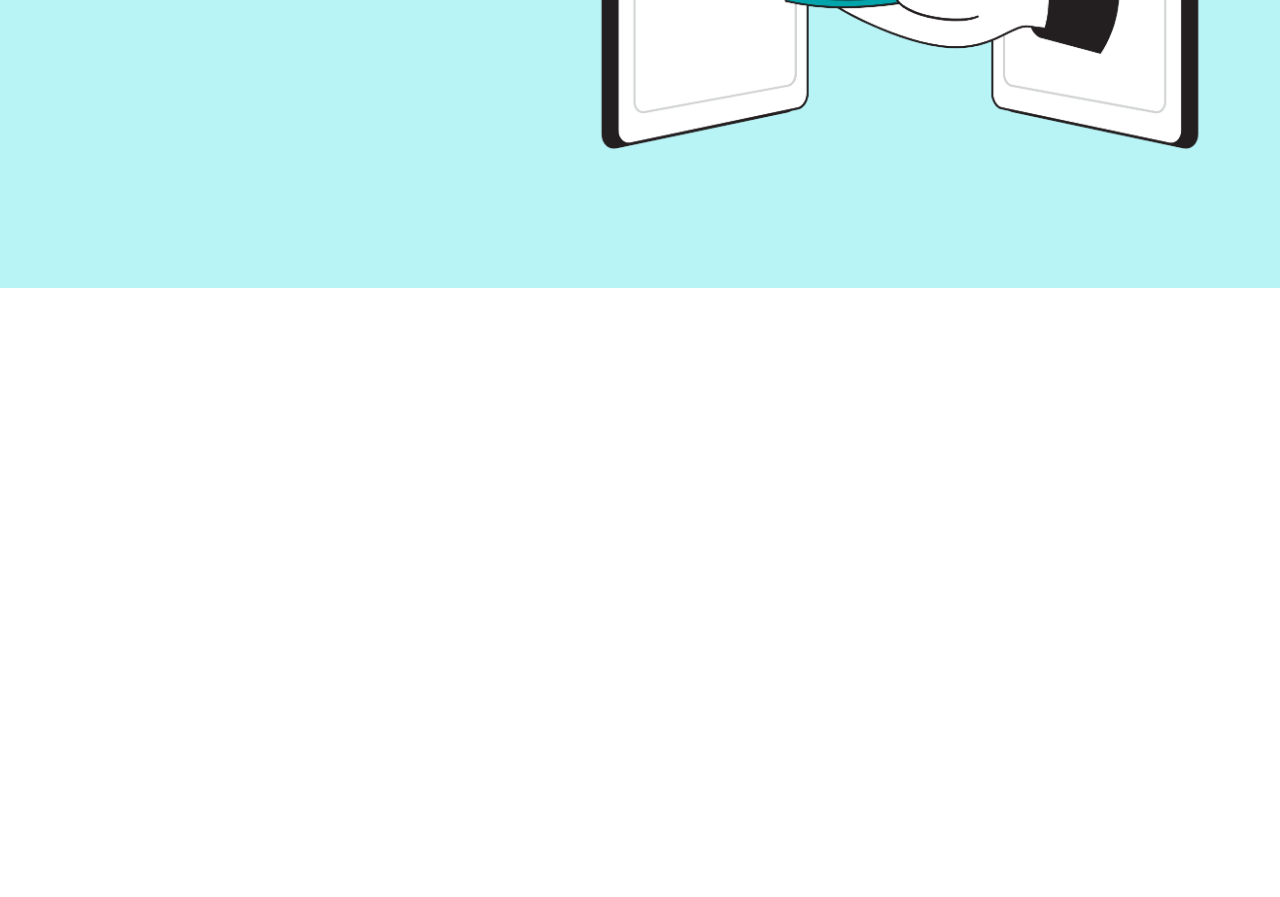
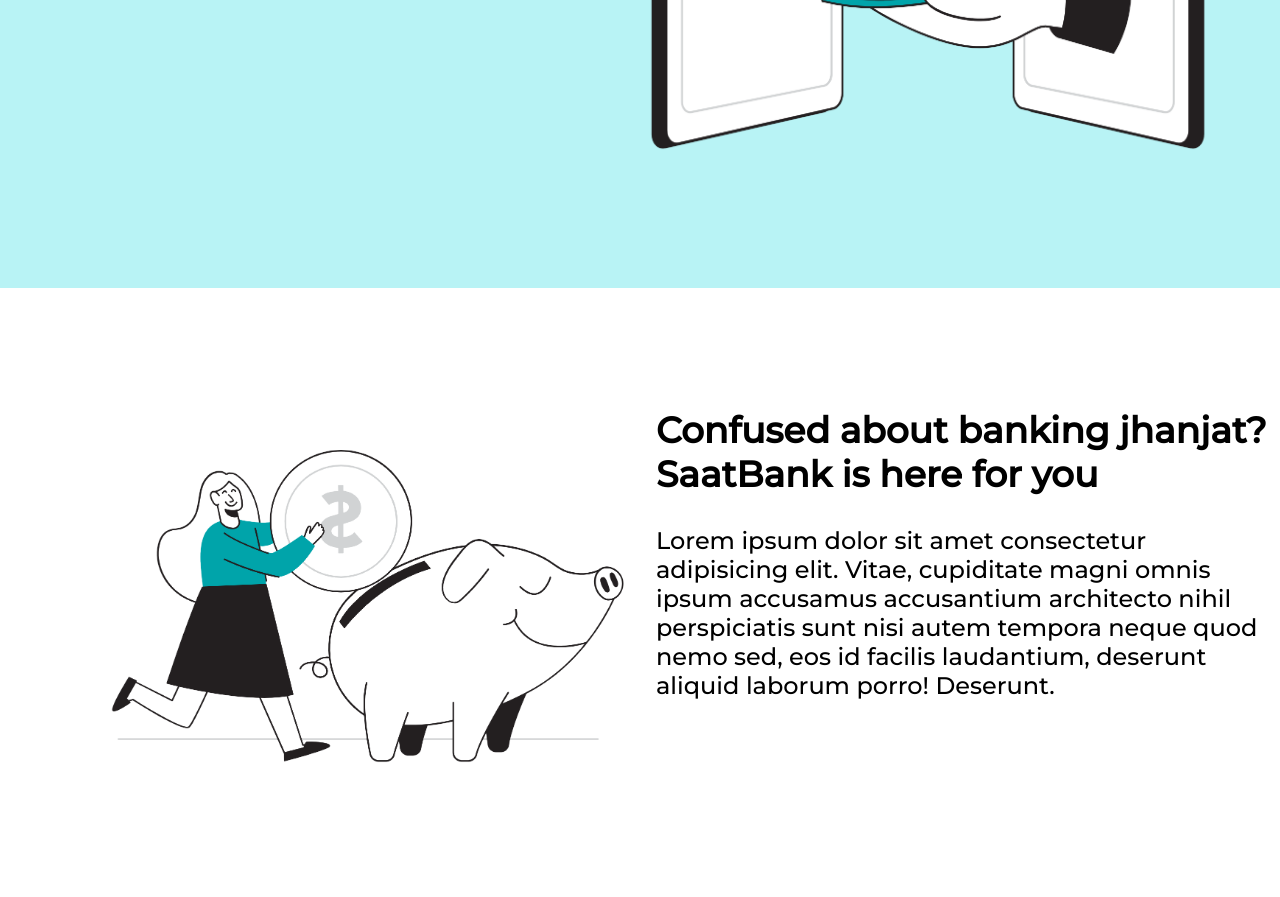
Before and after one commit to Nandini-13/SaatBank, a plain HTML site: page index.html in a window 1280 px wide. Shown: the part 512-1409 px from the top of the page. Before the commit the page ends 800 px from the top, so only its background shows below. Drawn offline with Linux system fonts and the light colour scheme.

Commit message:
some change

```diff
--- a/index.html
+++ b/index.html
@@ -13,12 +13,12 @@
         <div id="left">
             <h1>SaatBank</h1>
             <h2>Saath hain, toh baat hai</h2>
-            <a href=".html">
+
                 <button>
-                    <a href=".html">
+                    <a href="#info">
                         Information
                     </a>
-                </button></a>
+                </button>
 
             <button>
                 <a href="./Login/login.html">
@@ -29,5 +29,15 @@
             <img id="right" src="money-transfer.png" alt="">
 
     </div>
+    <div id="info">
+        <img src="savings.png" alt="">
+        <div>
+            <h2>Confused about banking jhanjat? SaatBank is here for you</h2>
+            <p>Lorem ipsum dolor sit amet consectetur adipisicing elit. Vitae, cupiditate magni omnis ipsum
+                accusamus accusantium architecto nihil perspiciatis sunt nisi autem tempora neque quod nemo sed, eos
+                id facilis laudantium, deserunt aliquid laborum porro! Deserunt.
+            </p>
+        </div>
+    </div>
 </body>
 </html>
--- a/style.css
+++ b/style.css
@@ -27,12 +27,13 @@
     font-size: 500%;
 }
 #left{
-    width: 50%;
+    width: 45%;
     margin-left: 80px;
     padding-top: 60px;
 }
 #right{
-    height: 95vh;
+    /* height: 95vh; */
+    width: 55%;
     /* margin-left: auto; */
     /* border: 3px solid red; */
 }
@@ -118,3 +119,21 @@
         font-size: larger;
     }
 }
+#info{
+    background-size: cover;
+    background-position: center center;
+    padding-top: 30px;
+    display: flex;
+    height: 100vh;
+    width: 100%;
+}
+#info img{
+    width: 45%;
+    margin-left: 80px;
+    height: max-content;
+}
+#info div{
+    padding-top: 60px;
+    font-size: 150%;
+    width: 55%;
+}
```
Also changed, not shown: Login/login.html (+1 -1 lines), savings.png (added).
